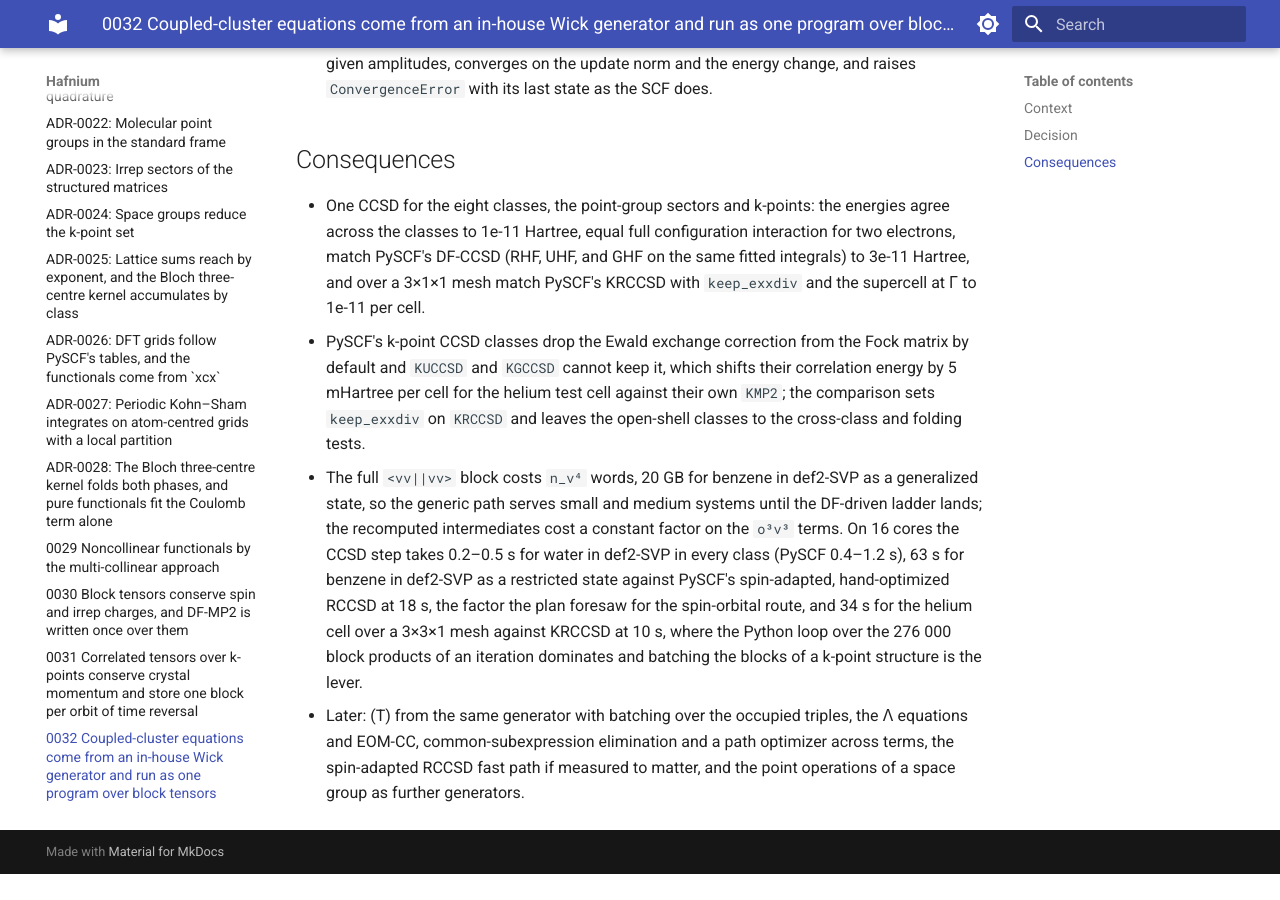
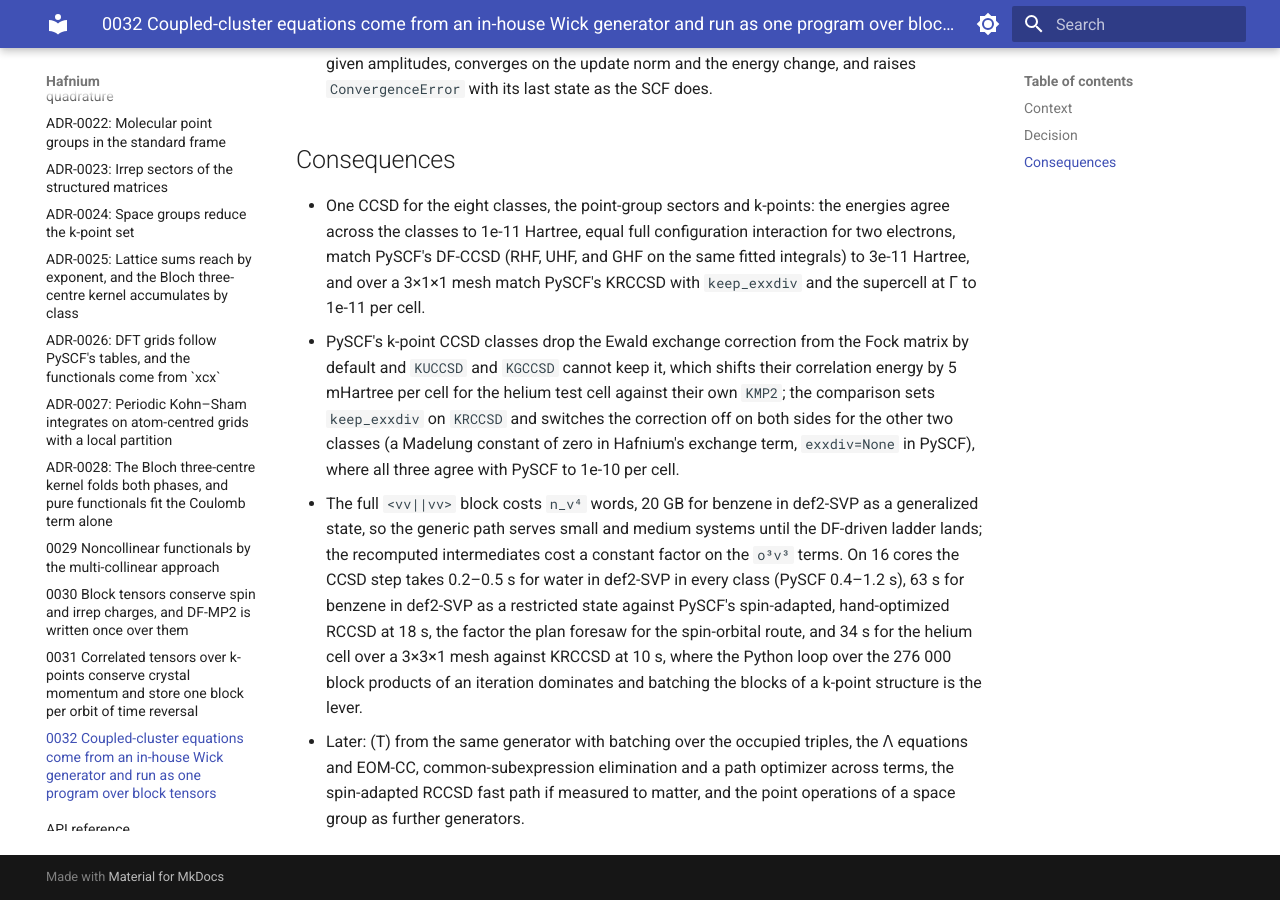
Before and after one commit to maxnus/hafnium, an MkDocs documentation site: the page built from docs/adr/0032-coupled-cluster-equations-from-an-in-house-generator.md, in a window 1280 px wide and 900 px high, scrolled down 1672 px. Built offline with MkDocs 1.6.1 and Material for MkDocs 9.7.7, drawn with Linux system fonts in a browser that asks for light colours; before the commit the page ends 2546 px from its top, so only the background shows below that.

Commit message:
test: compare k-point UCCSD and GCCSD with PySCF without the exchange correction
PySCF's KUCCSD and KGCCSD cannot keep the Ewald exchange correction in
the Fock matrix, so the reference cases switch it off on both sides,
where all three k-point classes agree with PySCF to 1e-10 per cell.

Co-Authored-By: Claude Fable 5.1 <noreply@anthropic.com>

```diff
--- a/docs/adr/0032-coupled-cluster-equations-from-an-in-house-generator.md
+++ b/docs/adr/0032-coupled-cluster-equations-from-an-in-house-generator.md
@@ -84,8 +84,10 @@ the fitted tensor; and how the amplitude iteration converges.
   the Fock matrix by default and ``KUCCSD`` and ``KGCCSD`` cannot keep it,
   which shifts their correlation energy by 5 mHartree per cell for the
   helium test cell against their own ``KMP2``; the comparison sets
-  ``keep_exxdiv`` on ``KRCCSD`` and leaves the open-shell classes to the
-  cross-class and folding tests.
+  ``keep_exxdiv`` on ``KRCCSD`` and switches the correction off on both
+  sides for the other two classes (a Madelung constant of zero in
+  Hafnium's exchange term, ``exxdiv=None`` in PySCF), where all three
+  agree with PySCF to 1e-10 per cell.
 - The full ``<vv||vv>`` block costs ``n_v⁴`` words, 20 GB for benzene in
   def2-SVP as a generalized state, so the generic path serves small and
   medium systems until the DF-driven ladder lands; the recomputed
```
Also changed, not shown: CHANGELOG.md (+2 -2 lines), PLAN.md (+2 -2 lines), 7 other files.
